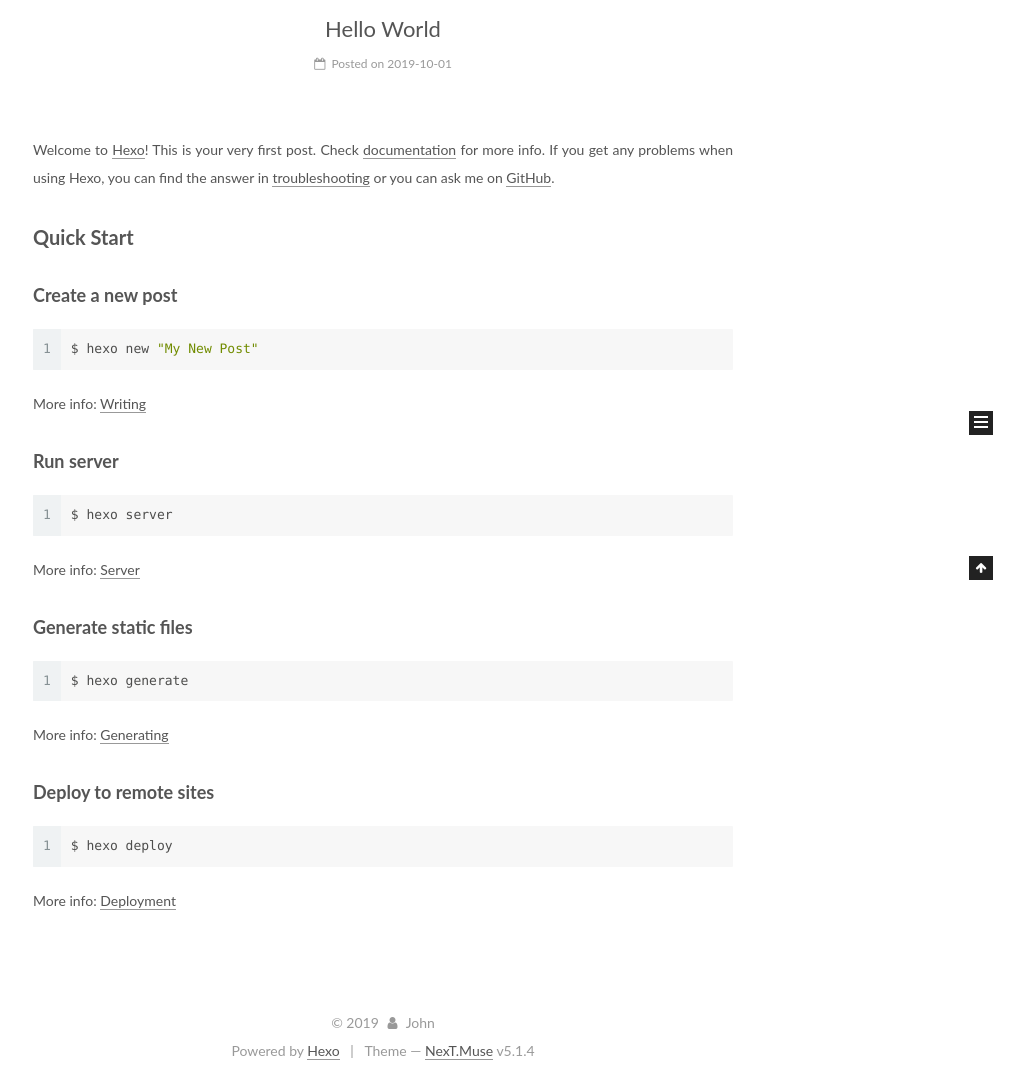
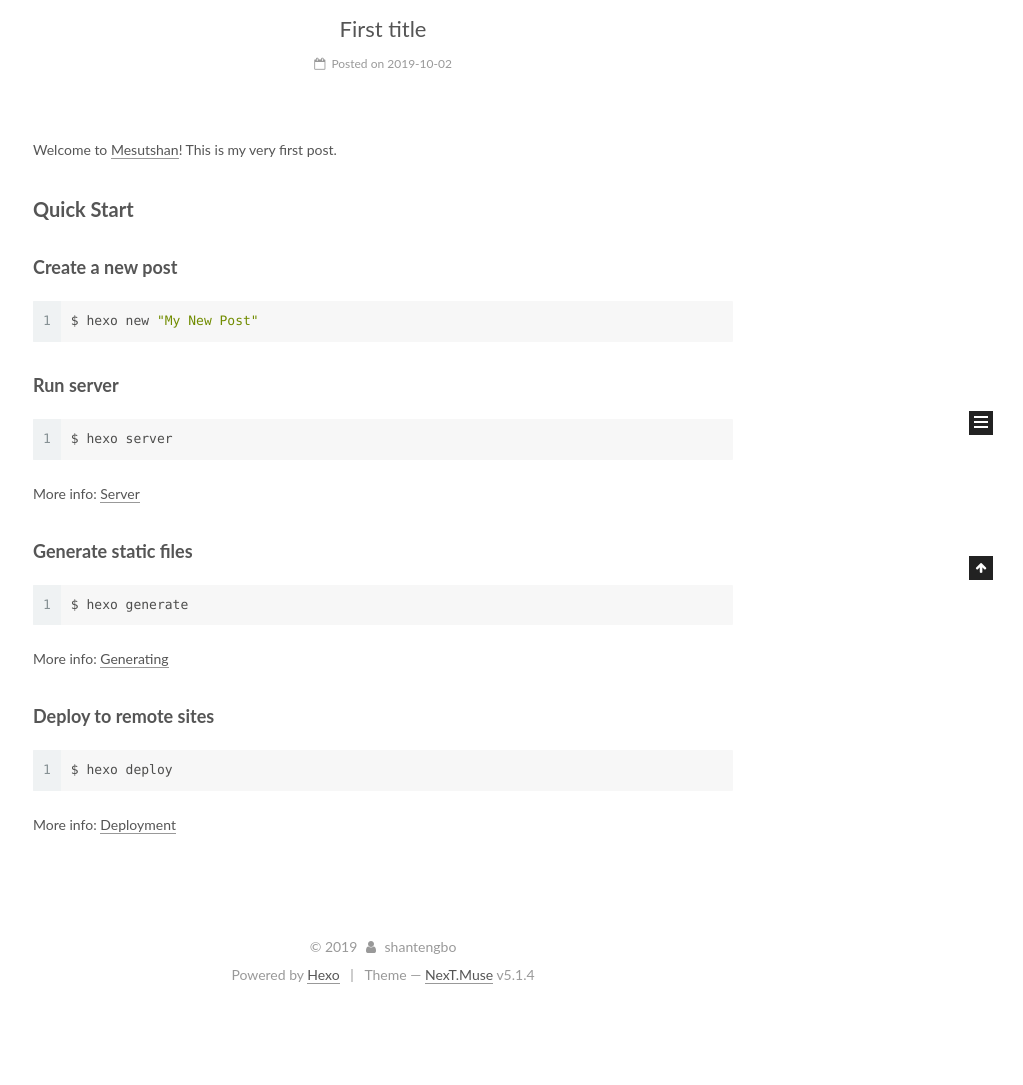
Before and after one commit to RooterN/RooterN.github.io, a plain HTML site: page index.html in a window 1280 px wide. Shown: the part 320-1405 px from the top of the page, without its empty margins (257-1280 px from the left). After the commit the page ends 1329 px from the top, so only its background shows below. Drawn offline with Linux system fonts and the light colour scheme.

Commit message:
Site updated: 2019-10-02 23:37:01

```diff
--- a/index.html
+++ b/index.html
@@ -233,10 +233,10 @@
 
 
   <div class="post-block">
-    <link itemprop="mainEntityOfPage" href="http://yoursite.com/2019/10/01/hello-world/">
+    <link itemprop="mainEntityOfPage" href="http://yoursite.com/2019/10/02/hello-world/">
 
     <span hidden itemprop="author" itemscope itemtype="http://schema.org/Person">
-      <meta itemprop="name" content="John">
+      <meta itemprop="name" content="shantengbo">
       <meta itemprop="description" content>
       <meta itemprop="image" content="/images/avatar.gif">
     </span>
@@ -252,7 +252,7 @@
 
           <h1 class="post-title" itemprop="name headline">
 
-                <a class="post-title-link" href="/2019/10/01/hello-world/" itemprop="url">Hello World</a></h1>
+                <a class="post-title-link" href="/2019/10/02/hello-world/" itemprop="url">First title</a></h1>
 
 
         <div class="post-meta">
@@ -264,8 +264,8 @@
 
                 <span class="post-meta-item-text">Posted on</span>
 
-              <time title="Post created" itemprop="dateCreated datePublished" datetime="2019-10-01T21:05:49+08:00">
-                2019-10-01
+              <time title="Post created" itemprop="dateCreated datePublished" datetime="2019-10-02T23:30:08+08:00">
+                2019-10-02
               </time>
 
 
@@ -304,19 +304,18 @@
 
 
 
-            <p>Welcome to <a href="https://hexo.io/" target="_blank" rel="noopener">Hexo</a>! This is your very first post. Check <a href="https://hexo.io/docs/" target="_blank" rel="noopener">documentation</a> for more info. If you get any problems when using Hexo, you can find the answer in <a href="https://hexo.io/docs/troubleshooting.html" target="_blank" rel="noopener">troubleshooting</a> or you can ask me on <a href="https://github.com/hexojs/hexo/issues" target="_blank" rel="noopener">GitHub</a>.</p>
+            <p>Welcome to <a href="https://www.lurenxin.com/" target="_blank" rel="noopener">Mesutshan</a>! This is my very first post.</p>
 <h2 id="Quick-Start"><a href="#Quick-Start" class="headerlink" title="Quick Start"></a>Quick Start</h2><h3 id="Create-a-new-post"><a href="#Create-a-new-post" class="headerlink" title="Create a new post"></a>Create a new post</h3><figure class="highlight bash"><table><tr><td class="gutter"><pre><span class="line">1</span><br></pre></td><td class="code"><pre><span class="line">$ hexo new <span class="string">"My New Post"</span></span><br></pre></td></tr></table></figure>
 
-<p>More info: <a href="https://hexo.io/docs/writing.html" target="_blank" rel="noopener">Writing</a></p>
 <h3 id="Run-server"><a href="#Run-server" class="headerlink" title="Run server"></a>Run server</h3><figure class="highlight bash"><table><tr><td class="gutter"><pre><span class="line">1</span><br></pre></td><td class="code"><pre><span class="line">$ hexo server</span><br></pre></td></tr></table></figure>
 
-<p>More info: <a href="https://hexo.io/docs/server.html" target="_blank" rel="noopener">Server</a></p>
+<p>More info: <a href="https://www.lurenxin.com/docs/server.html" target="_blank" rel="noopener">Server</a></p>
 <h3 id="Generate-static-files"><a href="#Generate-static-files" class="headerlink" title="Generate static files"></a>Generate static files</h3><figure class="highlight bash"><table><tr><td class="gutter"><pre><span class="line">1</span><br></pre></td><td class="code"><pre><span class="line">$ hexo generate</span><br></pre></td></tr></table></figure>
 
-<p>More info: <a href="https://hexo.io/docs/generating.html" target="_blank" rel="noopener">Generating</a></p>
+<p>More info: <a href="https://www.lurenin.com/docs/generating.html" target="_blank" rel="noopener">Generating</a></p>
 <h3 id="Deploy-to-remote-sites"><a href="#Deploy-to-remote-sites" class="headerlink" title="Deploy to remote sites"></a>Deploy to remote sites</h3><figure class="highlight bash"><table><tr><td class="gutter"><pre><span class="line">1</span><br></pre></td><td class="code"><pre><span class="line">$ hexo deploy</span><br></pre></td></tr></table></figure>
 
-<p>More info: <a href="https://hexo.io/docs/deployment.html" target="_blank" rel="noopener">Deployment</a></p>
+<p>More info: <a href="https://www.lurenxin.com/docs/deployment.html" target="_blank" rel="noopener">Deployment</a></p>
 
 
 
@@ -387,7 +386,7 @@
         <div class="site-overview">
           <div class="site-author motion-element" itemprop="author" itemscope itemtype="http://schema.org/Person">
 
-              <p class="site-author-name" itemprop="name">John</p>
+              <p class="site-author-name" itemprop="name">shantengbo</p>
               <p class="site-description motion-element" itemprop="description">wechat_shantengbo</p>
           </div>
 
@@ -443,7 +442,7 @@
   <span class="with-love">
     <i class="fa fa-user"></i>
   </span>
-  <span class="author" itemprop="copyrightHolder">John</span>
+  <span class="author" itemprop="copyrightHolder">shantengbo</span>
 
 
 </div>
```
Also changed, not shown: 2019/10/02/hello-world/index.html (renamed from 2019/10/01/hello-world/index.html, +20 -21 lines), archives/2019/10/index.html (+6 -6 lines), archives/2019/index.html (+6 -6 lines), archives/index.html (+6 -6 lines).
